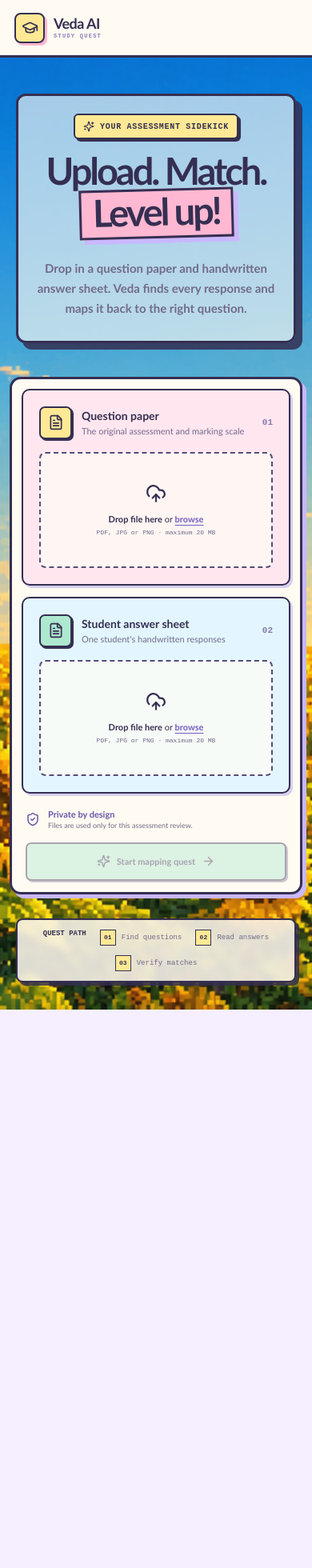
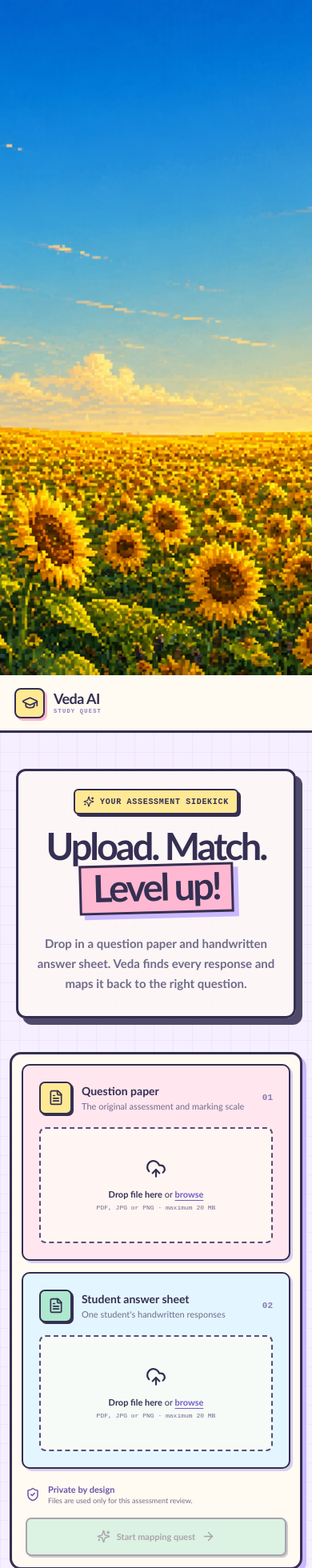
Before and after one commit to AV-iesy/vedaAI, a Next.js app: page / in a window 390 px wide. Shown: the top 1960 px of the page at 80% size. Before the commit the page ends 1262 px from the top, so only its background shows below. Built offline with nearby package versions, Linux system fonts and the light colour scheme.

Commit message:
refactor: split scenery and upload sections

```diff
--- a/app/globals.css
+++ b/app/globals.css
@@ -39,9 +39,11 @@ button:focus-visible, input:focus-visible, label:focus-within { outline: 3px sol
 .icon-button:hover:not(:disabled) { background: var(--yellow-soft); transform: translate(1px, 1px); box-shadow: 1px 1px 0 var(--ink); }
 .icon-button:disabled { opacity: .35; cursor: not-allowed; box-shadow: none; }
 
-.upload-shell { position: relative; min-height: 100vh; overflow: hidden; background-color: #168ed0; background-image: url("/assets/pixel-sunflower-field.png"); background-size: cover; background-position: center center; background-attachment: fixed; }
+.landing-shell { min-height: 100vh; }
+.scenery-page { min-height: 100svh; background-color: #168ed0; background-image: url("/assets/pixel-sunflower-field.png"); background-size: cover; background-position: center center; }
+.upload-shell { position: relative; min-height: 100vh; overflow: hidden; background-color: var(--canvas); background-image: linear-gradient(90deg, rgba(140, 116, 205, .08) 1px, transparent 1px), linear-gradient(rgba(140, 116, 205, .08) 1px, transparent 1px); background-size: 24px 24px; }
 .upload-shell::before, .upload-shell::after { content: ""; position: absolute; pointer-events: none; z-index: 0; }
-.upload-shell::before { inset: 0; background: rgba(255, 255, 255, .06); }
+.upload-shell::before { display: none; }
 .upload-shell::after { display: none; }
 .upload-shell > * { position: relative; z-index: 1; }
 .upload-hero { width: min(820px, calc(100% - 42px)); margin: 0 auto; padding: 72px 20px 48px; text-align: center; }
@@ -199,8 +201,7 @@ button:focus-visible, input:focus-visible, label:focus-within { outline: 3px sol
 
 @media (max-width: 760px) {
   .site-header { padding: 0 18px; }
-  .upload-shell { background-position: center center; background-attachment: scroll; }
-  .upload-shell::before { background: rgba(255, 255, 255, .03); }
+  .scenery-page { background-position: center center; }
   .upload-hero { width: min(100% - 20px, 560px); padding: 45px 10px 34px; }
   .hero-copy { padding: 22px 16px 28px; }
   .hero-kicker { margin-left: auto; margin-right: auto; }
--- a/app/page.tsx
+++ b/app/page.tsx
@@ -388,7 +388,10 @@ export default function Home() {
   }
 
   return (
-    <main className="upload-shell">
+    <main className="landing-shell">
+      <section className="scenery-page" aria-label="Pixel-art sunflower field" />
+
+      <section className="upload-shell">
         <header className="site-header">
           <div className="brand"><span><GraduationCap size={21} /></span><div>Veda AI<small>STUDY QUEST</small></div></div>
         </header>
@@ -426,6 +429,7 @@ export default function Home() {
           <div><span>02</span> Read answers</div>
           <div><span>03</span> Verify matches</div>
         </footer>
+      </section>
     </main>
   );
 }
```
Also changed, not shown: .21st/DESIGN.md, .21st/design.json. Lines whose indentation alone changed are shown as unchanged.
